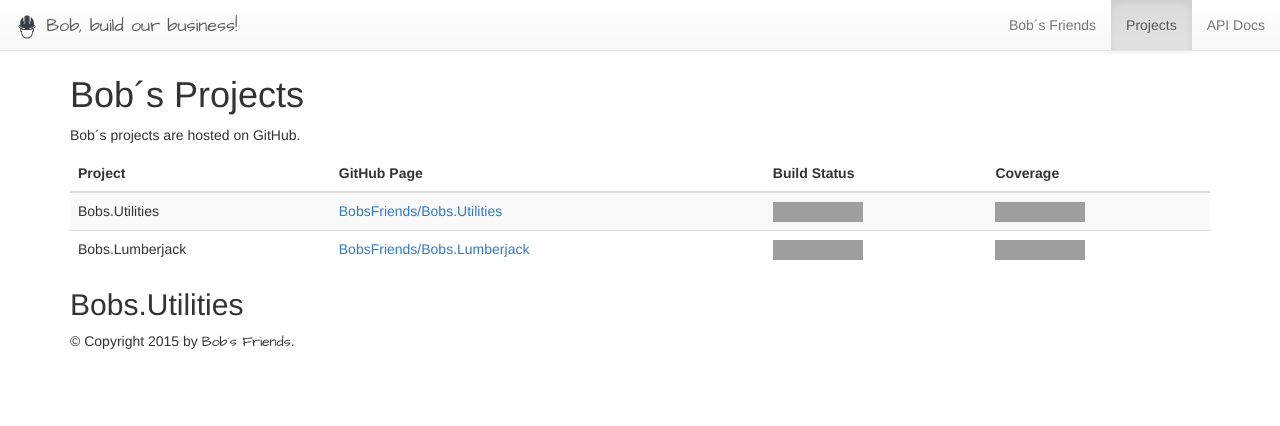
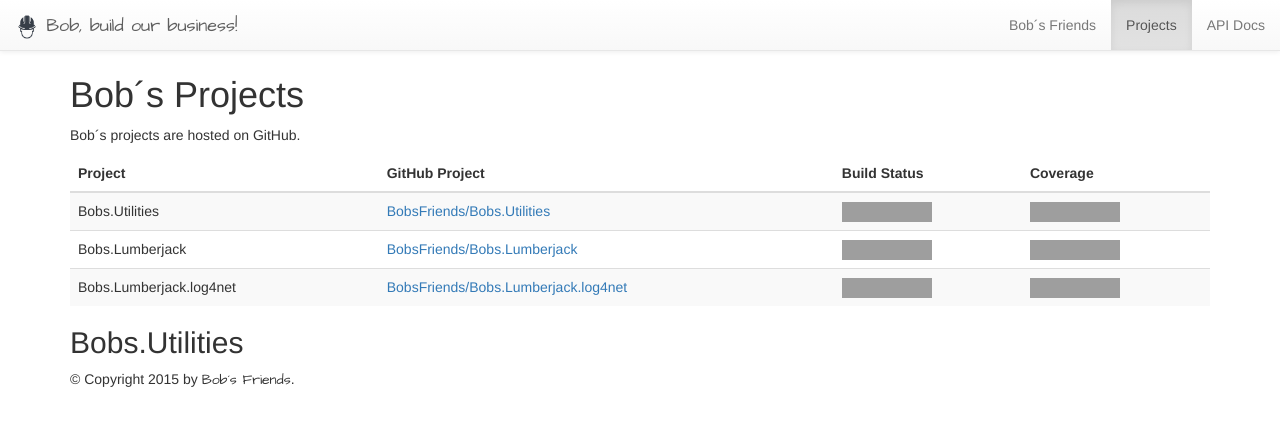
Before and after one commit to BobsFriends/BobsFriends.github.io, a Jekyll site: the page built from projects/index.md, in a window 1280 px wide. Shown: the top 426 px of the page. Built offline with Jekyll 4.4.1, drawn with Linux system fonts in a browser that asks for light colours; nearby versions of some CDN libraries; grey boxes are pictures that could not be loaded.

Commit message:
Add log4net project.

```diff
--- a/projects/index.md
+++ b/projects/index.md
@@ -11,7 +11,7 @@ Bob´s projects are hosted on GitHub.
     <thead>
         <tr>
             <th>Project</th>
-            <th>GitHub Page</th>
+            <th>GitHub Project</th>
             <th>Build Status</th>
             <th>Coverage</th>
         </tr>
@@ -30,8 +30,7 @@ Bob´s projects are hosted on GitHub.
                     <img src="https://coveralls.io/repos/BobsFriends/Bobs.Utilities/badge.svg" alt="Coverage status"/>
                 </a>
             </td>
-        </tr>
-        <tr>
+        </tr>        <tr>
             <td>Bobs.Lumberjack</td>
             <td><a href="https://github.com/BobsFriends/Bobs.Lumberjack">BobsFriends/Bobs.Lumberjack</a></td>
             <td>
@@ -45,6 +44,20 @@ Bob´s projects are hosted on GitHub.
                 </a>
             </td>
         </tr>
+        <tr>
+            <td>Bobs.Lumberjack.log4net</td>
+            <td><a href="https://github.com/BobsFriends/Bobs.Lumberjack.log4net">BobsFriends/Bobs.Lumberjack.log4net</a></td>
+            <td>
+                <a href="https://ci.appveyor.com/project/mpoettgen/bobs-lumberjack-log4net/branch/master">
+                    <img src="https://ci.appveyor.com/api/projects/status/uantyyk99od56tis/branch/master?svg=true" alt="Build status"/>
+                </a>
+            </td>
+            <td>
+                <a href="https://coveralls.io/r/BobsFriends/Bobs.Lumberjack.log4net">
+                    <img src="https://coveralls.io/repos/BobsFriends/Bobs.Lumberjack.log4net/badge.svg" alt="Coverage status"/>
+                </a>
+            </td>
+        </tr>
     </tbody>
 </table>
 
```
